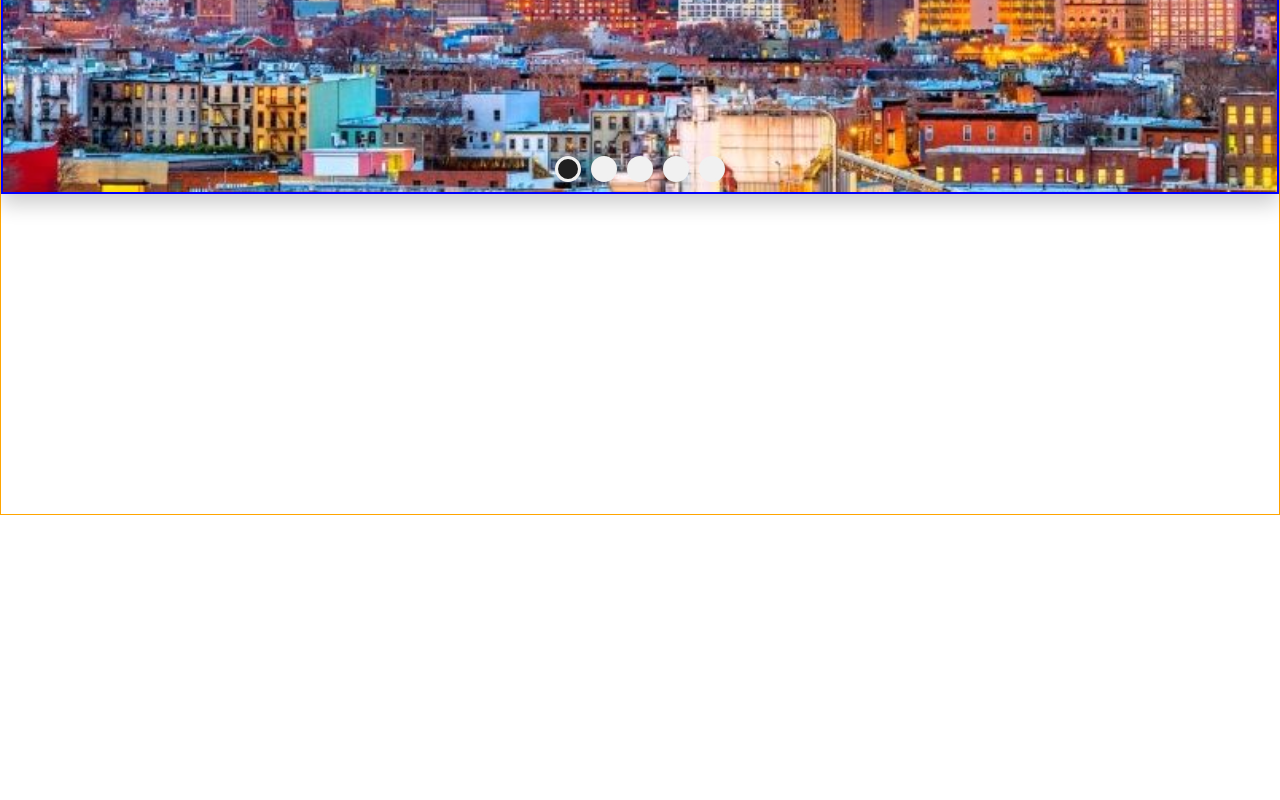
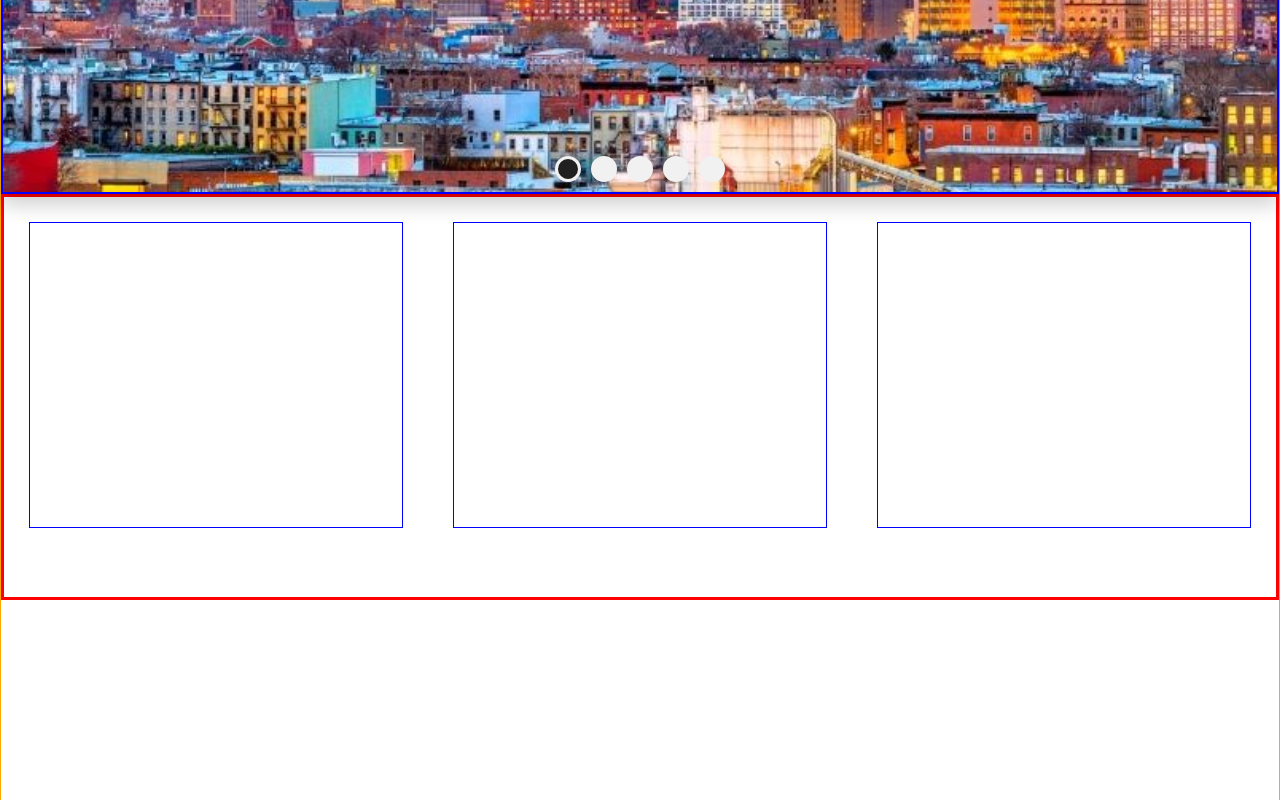
Before and after one commit to YaniWessi/Straightoutthefire-, a React (Create React App) app: page / in a window 1280 px wide. Shown: the part 383-1183 px from the top of the page. Before the commit the page ends 898 px from the top, so only its background shows below. Built offline with nearby package versions, Linux system fonts and the light colour scheme.

Commit message:
built out the middle box will add more

```diff
--- a/src/App.js
+++ b/src/App.js
@@ -4,13 +4,14 @@ import AppHeader from "./components/header/AppHeader"
 // import ScrollingImg from './components/Slider/ScrollingImg';
 
 import Slider from './components/Slider/Slider'
+import MidBody from './components/midbody/MidBody'
 
 function App() {
   return (
     <>
       <AppHeader />
       <Slider />
-
+      <MidBody />
    </>
   );
 }
--- a/src/components/midbody/MidBody.js
+++ b/src/components/midbody/MidBody.js
@@ -1,12 +1,13 @@
 import React from "react";
+
 
 const MidBody = () => {
 
     return(
-        <div>
-            <div></div>
-            <div></div>
-            <div></div>
+        <div className="mid-box">
+            <div className="box"></div>
+            <div className="box"></div>
+            <div className="box"></div>
         </div>
     )
 }
--- a/src/index.css
+++ b/src/index.css
@@ -122,3 +122,18 @@ code {
 } */
 
  /* overscroll-behavior-inline: contain; */
+
+ .mid-box {
+   border:3px solid red;
+   height:50vh;
+   width:100;
+   display:flex;
+
+ }
+
+ .box {
+   margin: 2%;
+   width:33.3%;
+   border: 1px solid blue;
+   height: 38vh;
+ }
```
